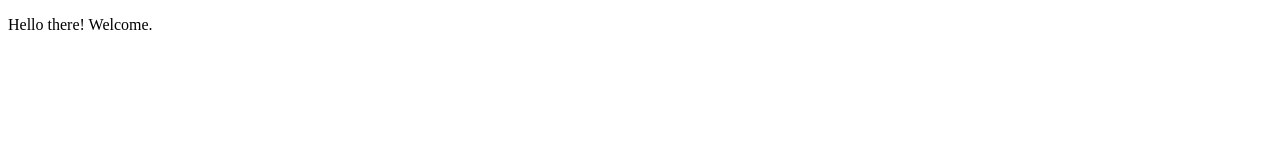
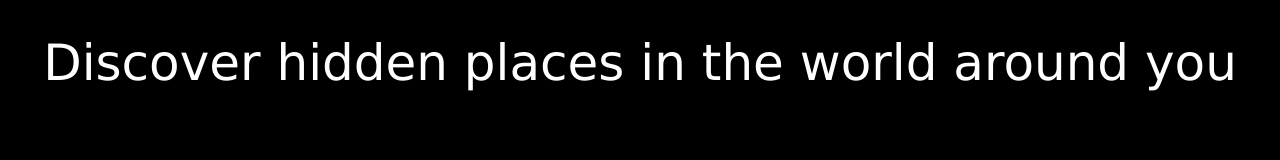
Before and after one commit to tahonick/excursion, a plain HTML site: page index.html in a window 1280 px wide. Drawn offline with Linux system fonts and the light colour scheme.

Commit message:
Add boilerplate HTML and begin page content

```diff
--- a/index.html
+++ b/index.html
@@ -5,10 +5,11 @@
     <meta charset="utf-8">
     <meta name="viewport" content="width=device-width, initial-scale=1.0">
     <title>excursion mobile app</title>
+    <link href="resources/styles/style.css" type="text/css" rel="stylesheet">
 </head>
 
 <body>
-    <p>Hello there! Welcome.</p>
+    <h1>Discover hidden places in the world around you</h1>
 </body>
 
 </html>
--- a/resources/styles/style.css
+++ b/resources/styles/style.css
@@ -0,0 +1,11 @@
+body {
+    background-color: black;
+}
+
+h1 {
+    font-family: verdana;
+    font-weight: normal;
+    font-size: 50px;
+    color: white;
+    text-align: center;
+}
```
